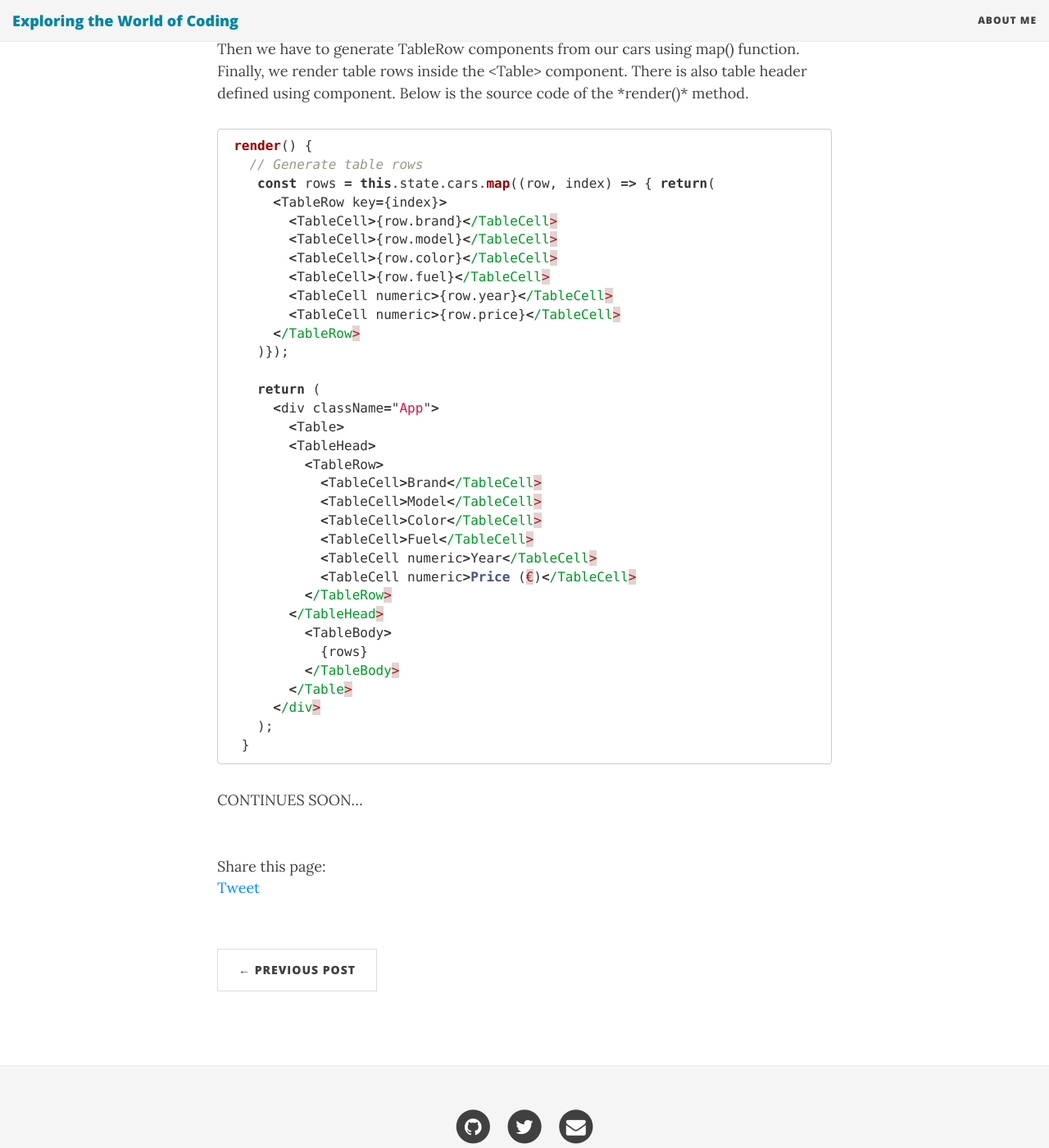
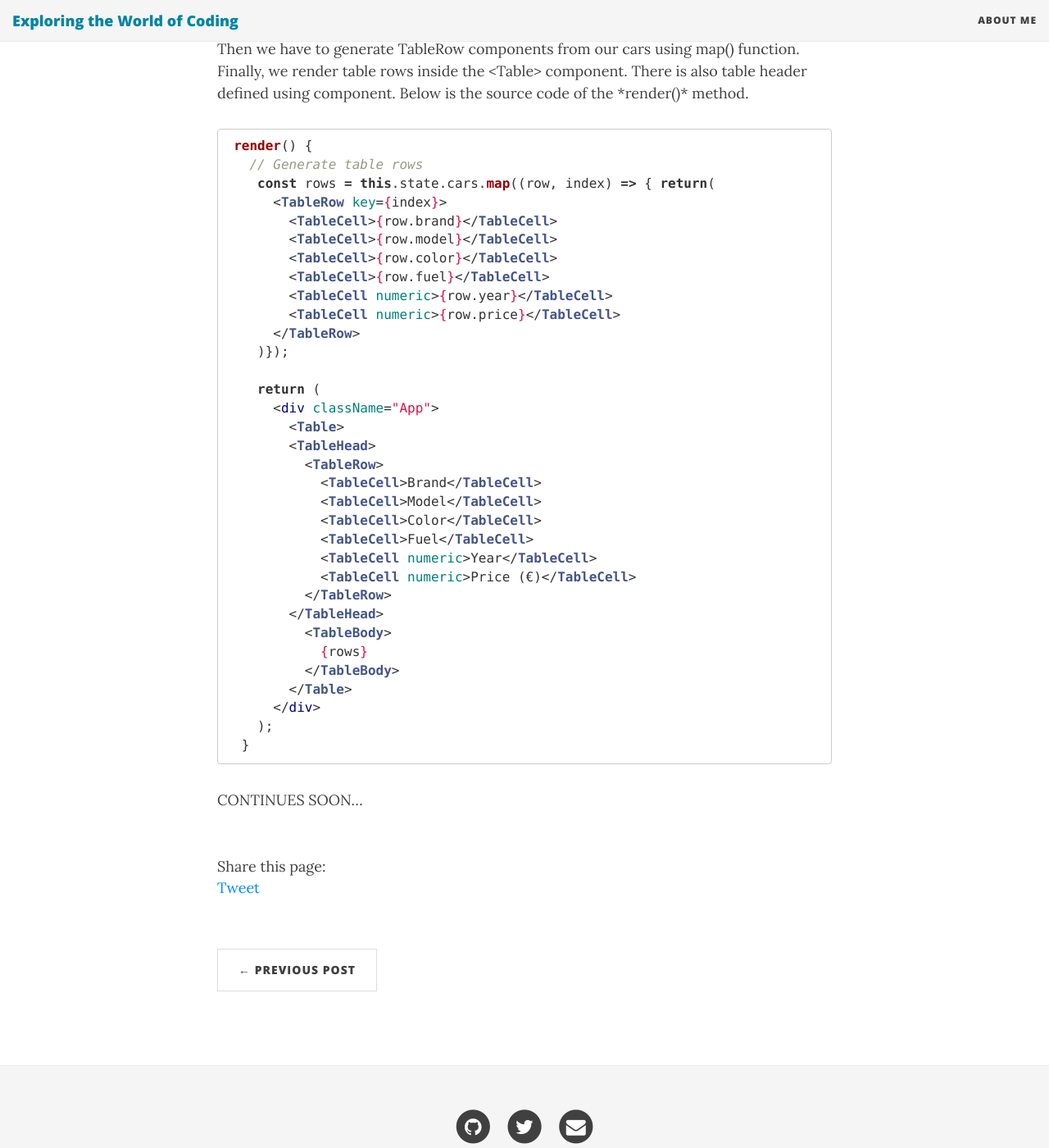
Before and after one commit to juhahinkula/juhahinkula.github.io, a Jekyll site: the page built from _posts/2018-09-21-react-tutorial.markdown, in a window 1280 px wide and 1400 px high, scrolled down 4168 px. Shown: the whole window at 82% size. Built offline with Jekyll 4.4.1, drawn with Linux system fonts in a browser that asks for light colours; nearby versions of some CDN libraries; comment, search, counter and statistics services are not loaded.

Commit message:
modified post

```diff
--- a/_posts/2018-09-21-react-tutorial.markdown
+++ b/_posts/2018-09-21-react-tutorial.markdown
@@ -104,7 +104,7 @@ import TableRow from '@material-ui/core/TableRow';
 
 Then we have to generate TableRow components from our cars using map() function. Finally, we render table rows inside the <Table> component. There is also table header defined using <TableHead> component. Below is the source code of the *render()* method.
 
-{% highlight javascript %}
+{% highlight react %}
  render() {
    // Generate table rows
     const rows = this.state.cars.map((row, index) => { return(
```
